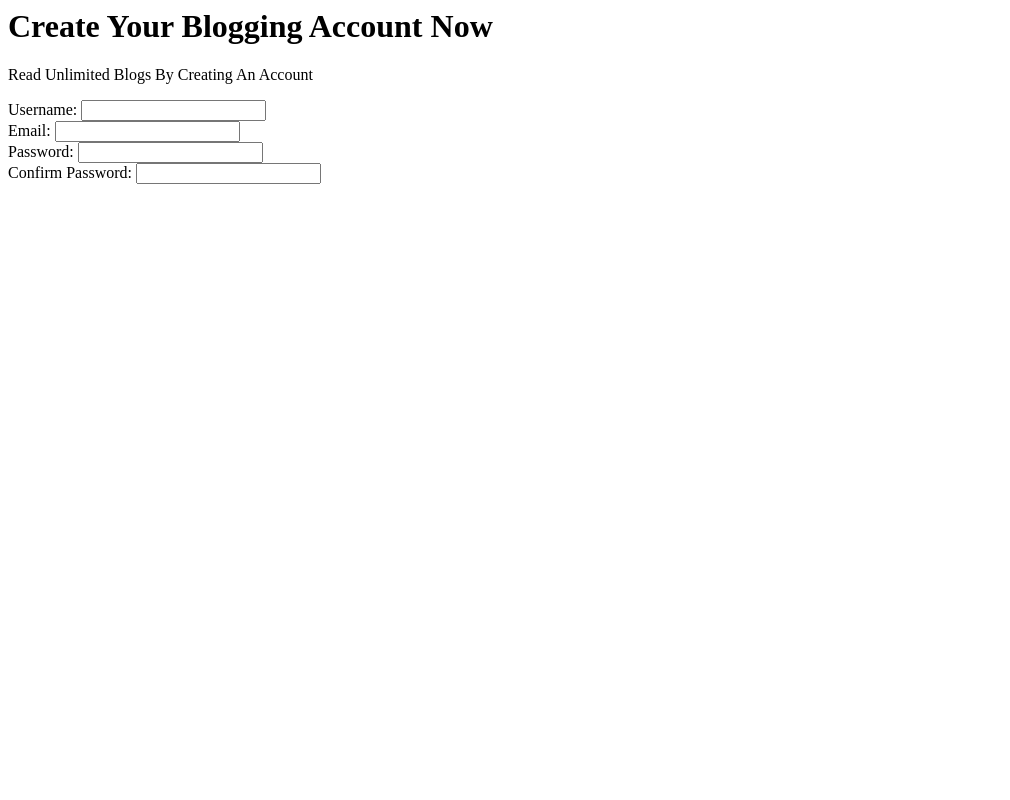
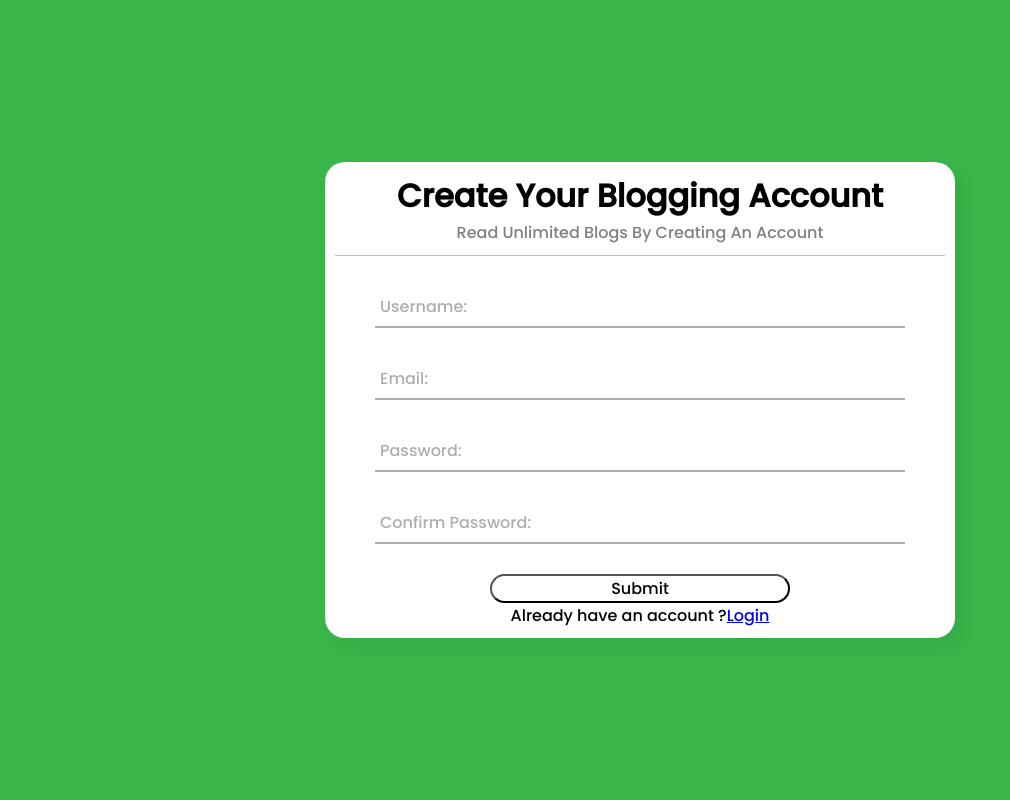
Before and after one commit to vidit-od/Blog-Website, a Django app: page /signup in a window 1280 px wide. Shown: the whole page, without its empty margins (0-1010 px from the left). Run offline with Django 3.2, Linux system fonts and the light colour scheme.

Commit message:
Designing template files

```diff
--- /dev/null
+++ b/static/style_signup.css
@@ -0,0 +1,106 @@
+*{
+    margin: 0%;
+    padding: 0%;
+    box-sizing: border-box;
+    font-family: 'Poppins', sans-serif;
+}
+body{
+    /* background-color: #7ee8fa;
+background-image: linear-gradient(315deg, #7ee8fa 0%, #80ff72 74%); */
+background-color: #39b54a;
+
+
+
+}
+.signup{
+    background-color: white;
+    color: black;
+    width: 80%;
+    max-width: 630px;
+    min-height: 350px;
+    position: absolute;
+    top:50%;
+    left:50%;
+    padding: 10px;
+    border-radius: 20px;
+    transform: translate(-50%,-50%);
+    box-shadow: 10px 10px 15px rgba(0,0,0,0.05);
+}
+.signup h1{
+    width: 100%;
+    margin: 0 auto;
+    text-align: center;
+}
+.signup p{
+    text-align: center;
+    padding-bottom: 10px;
+    color: gray;
+    border-bottom: 1px solid silver;
+}
+.signup form{
+    padding: 0 40px;
+    box-sizing: border-box;
+  }
+  form .txt_field{
+    position: relative;
+    border-bottom: 2px solid #adadad;
+    margin: 30px 0;
+  }
+  .txt_field input{
+    width: 100%;
+    padding: 0 5px;
+    height: 40px;
+    font-size: 16px;
+    border: none;
+    background: none;
+    outline: none;
+  }
+  .txt_field label{
+    position: absolute;
+    top: 50%;
+    left: 5px;
+    color: #adadad;
+    transform: translateY(-50%);
+    font-size: 16px;
+    pointer-events: none;
+    transition: .5s;
+  }
+  .txt_field span::before{
+    content: '';
+    position: absolute;
+    top: 40px;
+    left: 0;
+    width: 0%;
+    height: 2px;
+    background: #2691d9;
+    transition: .5s;
+  }
+  .txt_field input:focus ~ label,
+  .txt_field input :valid ~ label{
+    top: -5px;
+    color: #2691d9;
+  }
+  .txt_field input:focus ~ span::before,
+  .txt_field input :valid ~ span::before{
+    width: 100%;
+  }
+  .button{
+      margin: 0 auto;
+      width: min-content;
+  }
+  .button input{
+      width: 300px;
+      background-color:transparent;
+      color: black;
+      font-size: 16px;
+      border-radius: 20px;
+      transition: 0.5s;
+  }
+  .button input:hover{
+      background-color: black;
+      color: #39b54a;
+  }
+  .login{
+      width: max-content;
+      margin: 0 auto;
+  }
--- a/templates/signup.html
+++ b/templates/signup.html
@@ -1,26 +1,45 @@
-<h1>Create Your Blogging Account Now</h1>
+{% load static%}
+<link rel="stylesheet" href="{% static 'style_signup.css' %}">
+
+<link rel="preconnect" href="https://fonts.googleapis.com">
+<link rel="preconnect" href="https://fonts.gstatic.com" crossorigin>
+<link href="https://fonts.googleapis.com/css2?family=Poppins:wght@500&display=swap" rel="stylesheet">
+
+<body>
+    <div class="signup">
+        <h1>Create Your Blogging Account</h1>
         <p>Read Unlimited Blogs By Creating An Account </p>
-
-<div class="signup">
         <form method="POST" action="">
-        <div class="username">
-            Username:
+            {% csrf_token %}
+            <div class="txt_field">
                 <input type="text" name="username" id="">
+                <span></span>
+                <label> Username:</label>
             </div>
 
-        <div class="Email">
-            Email:
+            <div class="txt_field">
                 <input type="email" name="email" id="">
+                <span></span>
+                <label> Email:</label>
             </div>
 
-        <div class="Password">
-            Password:
+            <div class="txt_field">
                 <input type="password" name="password" id="">
+                <span></span>
+                <label> Password:</label>
             </div>
 
-        <div class="Re_Password">
-            Confirm Password:
+            <div class="txt_field">
                 <input type="password" name="re_password" id="">
+                <span></span>
+                <label> Confirm Password:</label>
+            </div>
+            <div class="button">
+                <input type="submit" value="Submit">
+            </div>
+            <div class="login">
+                <label> Already have an account ?<a href="{% url 'login' %}">Login</a></label>
             </div>
         </form>
     </div>
+</body>
```
Also changed, not shown: static/style_login.css (added, +104 -0 lines), templates/login.html (+36 -1 lines). Lines whose indentation alone changed are shown as unchanged.
